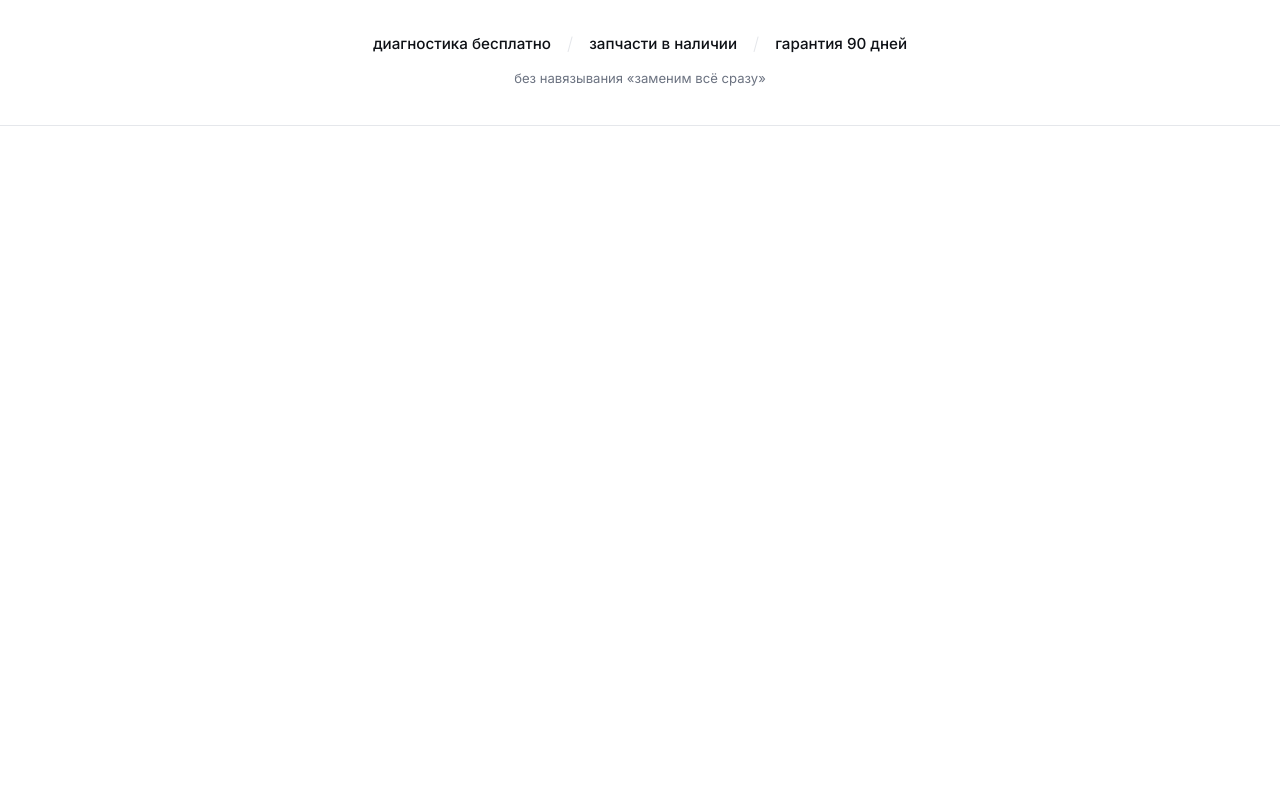
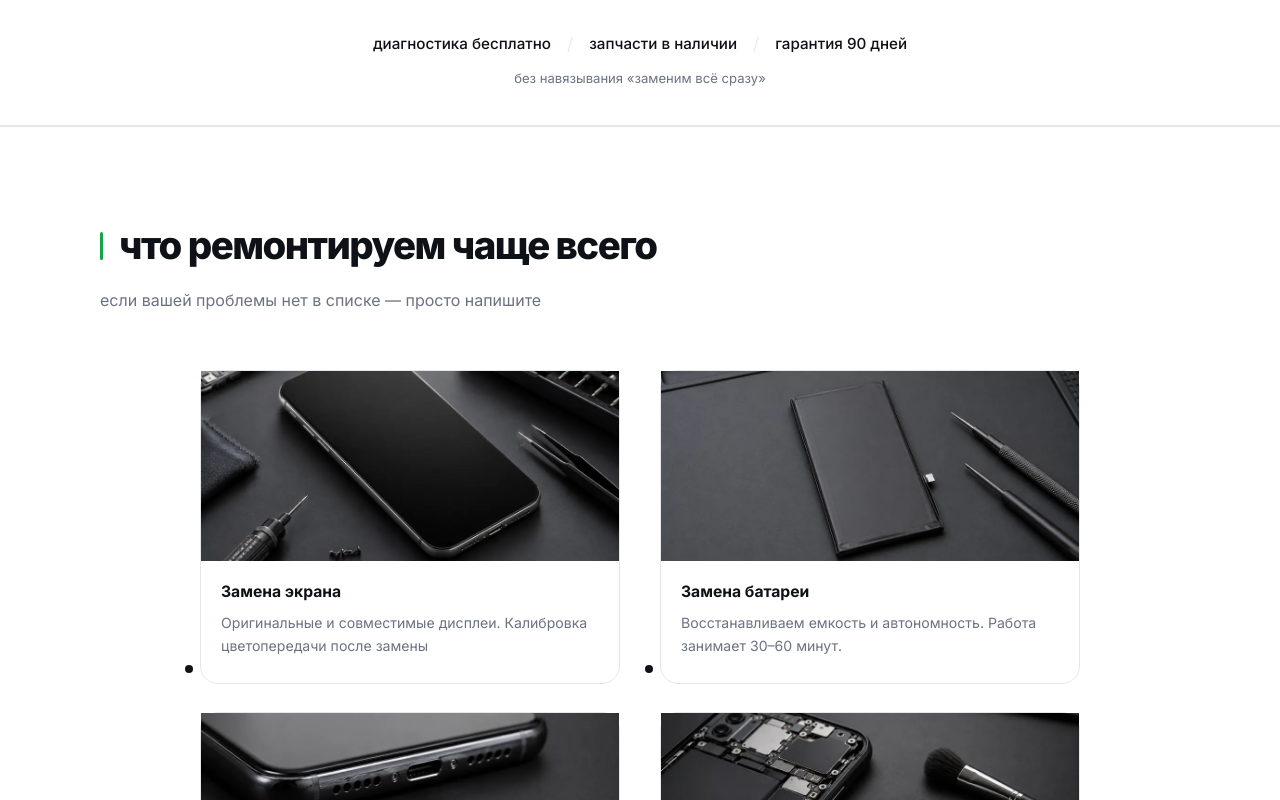
Before and after one commit to seva83882-ctrl/rephone, a Next.js app: page / in a window 1280 px wide. Shown: the part 700-1500 px from the top of the page. Built offline with nearby package versions, Linux system fonts and the light colour scheme.

Commit message:
Update globals.css

```diff
--- a/app/globals.css
+++ b/app/globals.css
@@ -53,15 +53,21 @@ button {
 
 .fade {
   opacity: 0;
-  transform: translateY(24px);
+  transform: translateY(14px);
+  filter: blur(4px);
+
   transition:
-    opacity .7s ease,
-    transform .7s cubic-bezier(.2,.8,.2,1);
+    opacity .65s ease,
+    transform .65s cubic-bezier(.22,1,.36,1),
+    filter .65s ease;
+
+  will-change: opacity, transform;
 }
 
-.fade.visible {
+.fadeVisible {
   opacity: 1;
   transform: translateY(0);
+  filter: blur(0);
 }
 
 ::selection {
```
